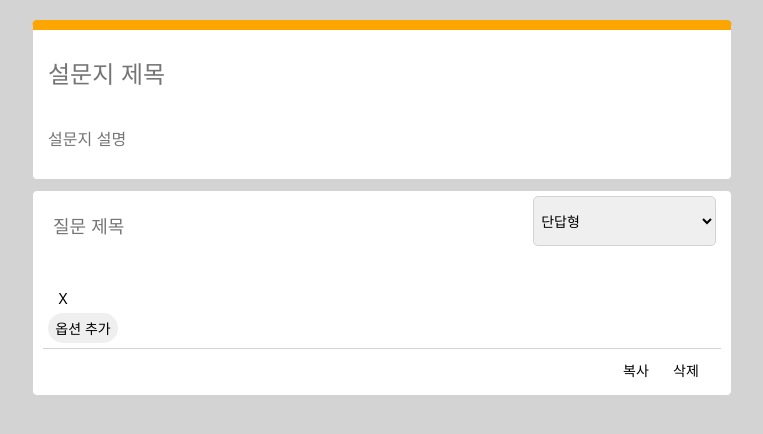
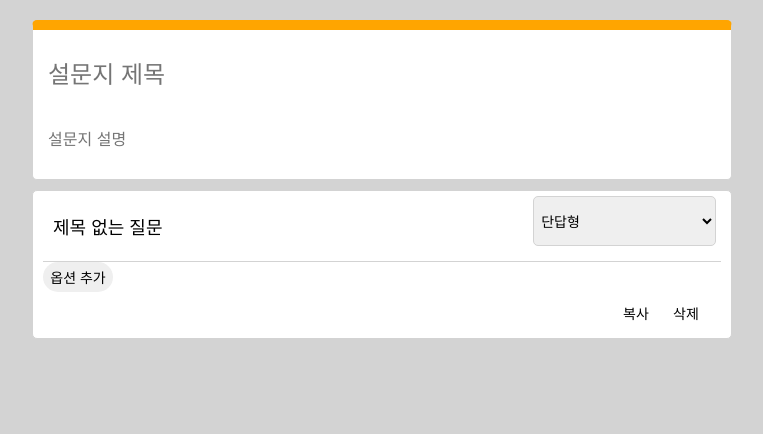
Before and after one commit to dongmay98/SurveyForm_client, a React (Create React App) app in the folder client-ts/: page /main in a window 1280 px wide. Shown: the top 434 px of the page, without its empty margins (258-1021 px from the left). Built offline with nearby package versions, Linux system fonts and the light colour scheme.

Commit message:
Feat: options 관계분리,컴포넌트생성

```diff
--- /dev/null
+++ b/client-ts/src/pages/surveyform/CheckboxOption/CheckboxOption.tsx
@@ -0,0 +1,14 @@
+import { AddOptionButton, OptionContainer } from "components/main/mainSurvey";
+
+const CheckboxOption = ({ questionIndex }:{ questionIndex : number}) => {
+  // 이전에 설명한 대로 옵션 추가/삭제/선택 기능 구현
+  return (
+    <>
+      <OptionContainer>
+        {/* 옵션 렌더링 */}
+      </OptionContainer>
+      <AddOptionButton>옵션 추가</AddOptionButton>
+    </>
+  );
+};
+export default CheckboxOption;
--- /dev/null
+++ b/client-ts/src/pages/surveyform/MultipleOption/MultipleOption.tsx
@@ -0,0 +1,15 @@
+import { AddOptionButton, OptionContainer } from "components/main/mainSurvey";
+
+const MultipleOption = ({ questionIndex }:{ questionIndex : number}) => {
+
+  return (
+    <>
+      <OptionContainer>
+        {/* 옵션 렌더링 */}
+      </OptionContainer>
+      <AddOptionButton>옵션 추가</AddOptionButton>
+    </>
+  );
+};
+
+export default MultipleOption ;
--- /dev/null
+++ b/client-ts/src/pages/surveyform/QuestionTypeSelect/QuestionTypeSelect.tsx
@@ -0,0 +1,38 @@
+import { useDispatch } from 'react-redux';
+import { setQuestionType } from '../../../store/surveySlice';
+import styled from 'styled-components';
+import { QUESTION_TYPE } from '../../../QuestionType';
+
+const StyledCaseSelect = styled.select`
+  position: relative;
+  font-size: 14px;
+  bottom: 5px;
+  padding: 3px;
+  width: 250px;
+  height: 50px;
+  outline: none;
+  border: 1px solid lightgrey;
+  border-radius: 5px;
+`;
+
+interface QuestionTypeSelectProps {
+  questionIndex: number;
+}
+
+const QuestionTypeSelect = ({ questionIndex }: QuestionTypeSelectProps) => {
+  const dispatch = useDispatch();
+
+  const handleChange = (e: React.ChangeEvent<HTMLSelectElement>) => {
+    dispatch(setQuestionType({ questionIndex, type: e.target.value }));
+  };
+
+  return (
+    <StyledCaseSelect onChange={handleChange}>
+      <option value={QUESTION_TYPE.SHORT}>단답형</option>
+      <option value={QUESTION_TYPE.MULTIPLE}>객관식</option>
+      <option value={QUESTION_TYPE.CHECKBOX}>체크박스</option>
+    </StyledCaseSelect>
+  );
+};
+
+export default QuestionTypeSelect;
--- /dev/null
+++ b/client-ts/src/pages/surveyform/ShortOption/ShortOption.tsx
@@ -0,0 +1,5 @@
+const ShortOptionContainer = ({ questionIndex }:{ questionIndex : number}) => {
+  return <input type="text" placeholder="단답형 텍스트" />;
+};
+
+export default ShortOptionContainer;
--- a/client-ts/src/pages/surveyform/Surveyform.tsx
+++ b/client-ts/src/pages/surveyform/Surveyform.tsx
@@ -19,7 +19,6 @@ import MainContainer from './main/MainContainer';
 
 export default function SurveyForm() {
   const dispatch = useDispatch();
-  // 스토어의 survey 상태를 선택하기 위해 RootState 타입을 사용합니다.
   const survey = useSelector((state: RootState) => state.survey);
 
   const handleTitleChange = (e: React.ChangeEvent<HTMLInputElement>) => {
--- a/client-ts/src/pages/surveyform/main/MainContainer.tsx
+++ b/client-ts/src/pages/surveyform/main/MainContainer.tsx
@@ -1,42 +1,29 @@
 import { useDispatch, useSelector } from 'react-redux';
 import { RootState } from '../../../store/index';
-import {
-  setTitle,
-  setDesc,
-  setQuestionTitle,
-  setQuestionType,
-  setQuestionOptionText,
-  addQuestionOption,
-  deleteQuestionOption,
-  copyQuestion,
-  deleteQuestion,
-  addQuestion,
-} from '../../../store/surveySlice';
 import {ActionButton,AddOptionButton,CaseSelect,CopyPasteContainer,DeleteOptionButton,Main,MainList,OptionContainer,OptionInput,TitleInput,TitleSelect} from '../../../components/main/mainSurvey'
+import QuestionTypeSelect from '../QuestionTypeSelect/QuestionTypeSelect';
+import { QUESTION_TYPE } from 'QuestionType';
+import ShortOption from '../ShortOption/ShortOption';
+import MultipleOption from '../MultipleOption/MultipleOption';
+import CheckboxOption from '../CheckboxOption/CheckboxOption';
 
 export default function MainContainer() {
   const dispatch = useDispatch();
-  // 스토어의 survey 상태를 선택하기 위해 RootState 타입을 사용합니다.
   const survey = useSelector((state: RootState) => state.survey);
+  const { questions } = survey;
+  const currentQuestion = questions[0];
+
 
   return (
       <Main>
       <MainList>
         <TitleSelect>
-          <TitleInput type="text" placeholder="질문 제목" />
-          <CaseSelect>
-            <option value="단답형">단답형</option>
-            <option value="객관식">객관식</option>
-            <option value="체크박스">체크박스</option>
-          </CaseSelect>
+          <TitleInput type="text" placeholder="질문 제목" value={currentQuestion.questionTitle} />
+          <QuestionTypeSelect questionIndex={0} />
         </TitleSelect>
-        <OptionContainer>
-          <li>
-            <OptionInput type="text" />
-            <DeleteOptionButton>X</DeleteOptionButton>
-          </li>
-          <AddOptionButton type="button">옵션 추가</AddOptionButton>
-        </OptionContainer>
+        {currentQuestion.type === QUESTION_TYPE.SHORT && <ShortOption questionIndex={0} />}
+        {currentQuestion.type === QUESTION_TYPE.MULTIPLE && <MultipleOption questionIndex={0} />}
+        {currentQuestion.type === QUESTION_TYPE.CHECKBOX && <CheckboxOption questionIndex={0} />}
         <CopyPasteContainer>
           <ActionButton>복사</ActionButton>
           <ActionButton>삭제</ActionButton>
```
Also changed, not shown: client-ts/src/store/surveySlice.ts (line endings or trailing spaces).
